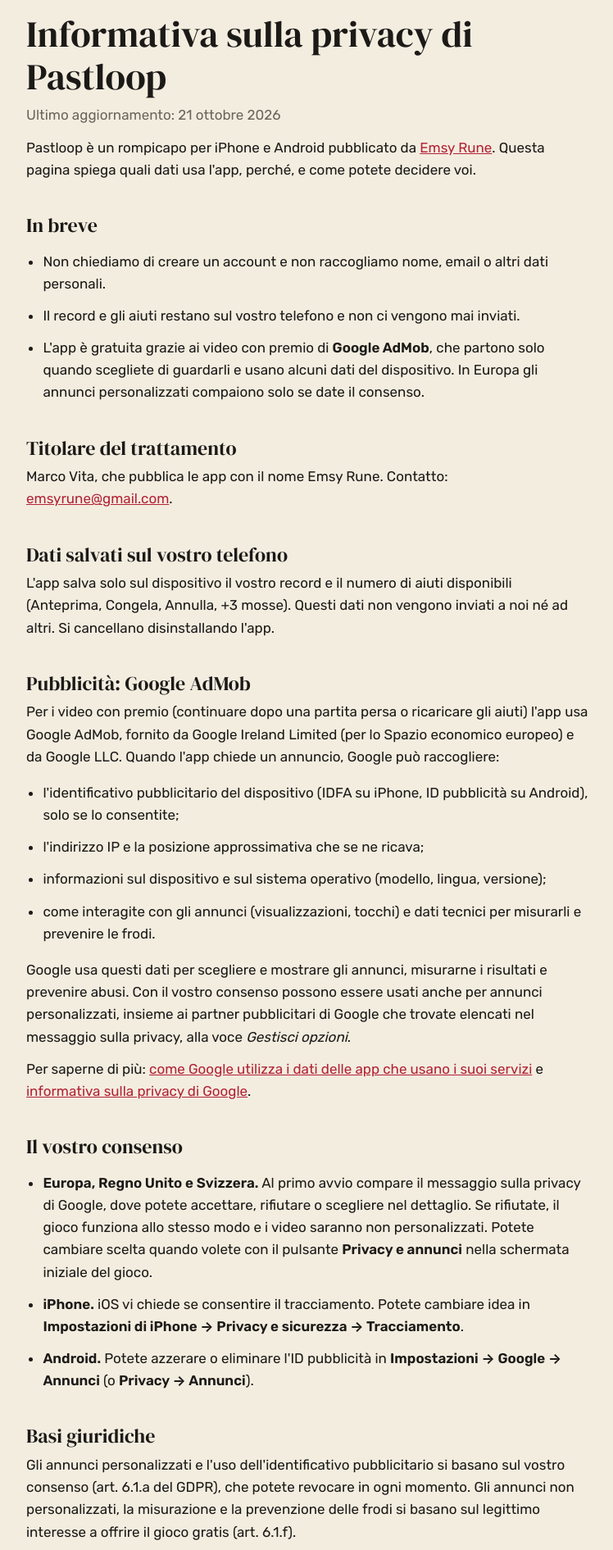
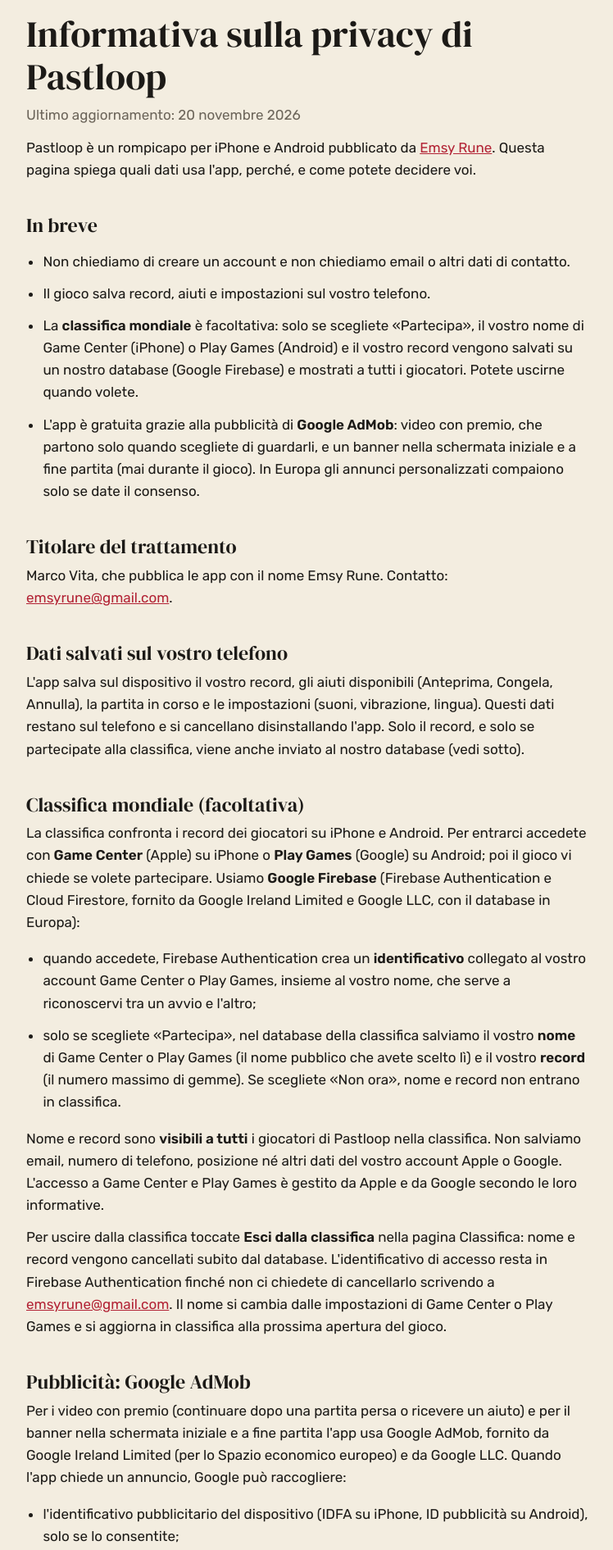
Before and after one commit to emsyrune/emsyrune.github.io, a plain HTML site: page pastloop/privacy/index.html in a window 1280 px wide. Shown: the part 80-1971 px from the top of the page at 82% size, without its empty margins (264-1012 px from the left). Drawn offline with Linux system fonts and the light colour scheme.

Commit message:
Pastloop privacy: global leaderboard (Firebase), banner, settings
Co-Authored-By: Claude Opus 5.5 <noreply@anthropic.com>

```diff
--- a/pastloop/privacy/index.html
+++ b/pastloop/privacy/index.html
@@ -11,25 +11,35 @@
   <main>
     <p class="lang"><a href="/pastloop/privacy/en/">English</a></p>
     <h1>Informativa sulla privacy di Pastloop</h1>
-    <p class="muted">Ultimo aggiornamento: 21 ottobre 2026</p>
+    <p class="muted">Ultimo aggiornamento: 20 novembre 2026</p>
 
     <p>Pastloop è un rompicapo per iPhone e Android pubblicato da <a href="/">Emsy Rune</a>. Questa pagina spiega quali dati usa l'app, perché, e come potete decidere voi.</p>
 
     <h2>In breve</h2>
     <ul>
-      <li>Non chiediamo di creare un account e non raccogliamo nome, email o altri dati personali.</li>
-      <li>Il record e gli aiuti restano sul vostro telefono e non ci vengono mai inviati.</li>
-      <li>L'app è gratuita grazie ai video con premio di <strong>Google AdMob</strong>, che partono solo quando scegliete di guardarli e usano alcuni dati del dispositivo. In Europa gli annunci personalizzati compaiono solo se date il consenso.</li>
+      <li>Non chiediamo di creare un account e non chiediamo email o altri dati di contatto.</li>
+      <li>Il gioco salva record, aiuti e impostazioni sul vostro telefono.</li>
+      <li>La <strong>classifica mondiale</strong> è facoltativa: solo se scegliete «Partecipa», il vostro nome di Game Center (iPhone) o Play Games (Android) e il vostro record vengono salvati su un nostro database (Google Firebase) e mostrati a tutti i giocatori. Potete uscirne quando volete.</li>
+      <li>L'app è gratuita grazie alla pubblicità di <strong>Google AdMob</strong>: video con premio, che partono solo quando scegliete di guardarli, e un banner nella schermata iniziale e a fine partita (mai durante il gioco). In Europa gli annunci personalizzati compaiono solo se date il consenso.</li>
     </ul>
 
     <h2>Titolare del trattamento</h2>
     <p>Marco Vita, che pubblica le app con il nome Emsy Rune. Contatto: <a href="mailto:emsyrune@gmail.com">emsyrune@gmail.com</a>.</p>
 
     <h2>Dati salvati sul vostro telefono</h2>
-    <p>L'app salva solo sul dispositivo il vostro record e il numero di aiuti disponibili (Anteprima, Congela, Annulla, +3 mosse). Questi dati non vengono inviati a noi né ad altri. Si cancellano disinstallando l'app.</p>
+    <p>L'app salva sul dispositivo il vostro record, gli aiuti disponibili (Anteprima, Congela, Annulla), la partita in corso e le impostazioni (suoni, vibrazione, lingua). Questi dati restano sul telefono e si cancellano disinstallando l'app. Solo il record, e solo se partecipate alla classifica, viene anche inviato al nostro database (vedi sotto).</p>
+
+    <h2>Classifica mondiale (facoltativa)</h2>
+    <p>La classifica confronta i record dei giocatori su iPhone e Android. Per entrarci accedete con <strong>Game Center</strong> (Apple) su iPhone o <strong>Play Games</strong> (Google) su Android; poi il gioco vi chiede se volete partecipare. Usiamo <strong>Google Firebase</strong> (Firebase Authentication e Cloud Firestore, fornito da Google Ireland Limited e Google LLC, con il database in Europa):</p>
+    <ul>
+      <li>quando accedete, Firebase Authentication crea un <strong>identificativo</strong> collegato al vostro account Game Center o Play Games, insieme al vostro nome, che serve a riconoscervi tra un avvio e l'altro;</li>
+      <li>solo se scegliete «Partecipa», nel database della classifica salviamo il vostro <strong>nome</strong> di Game Center o Play Games (il nome pubblico che avete scelto lì) e il vostro <strong>record</strong> (il numero massimo di gemme). Se scegliete «Non ora», nome e record non entrano in classifica.</li>
+    </ul>
+    <p>Nome e record sono <strong>visibili a tutti</strong> i giocatori di Pastloop nella classifica. Non salviamo email, numero di telefono, posizione né altri dati del vostro account Apple o Google. L'accesso a Game Center e Play Games è gestito da Apple e da Google secondo le loro informative.</p>
+    <p>Per uscire dalla classifica toccate <strong>Esci dalla classifica</strong> nella pagina Classifica: nome e record vengono cancellati subito dal database. L'identificativo di accesso resta in Firebase Authentication finché non ci chiedete di cancellarlo scrivendo a <a href="mailto:emsyrune@gmail.com">emsyrune@gmail.com</a>. Il nome si cambia dalle impostazioni di Game Center o Play Games e si aggiorna in classifica alla prossima apertura del gioco.</p>
 
     <h2>Pubblicità: Google AdMob</h2>
-    <p>Per i video con premio (continuare dopo una partita persa o ricaricare gli aiuti) l'app usa Google AdMob, fornito da Google Ireland Limited (per lo Spazio economico europeo) e da Google LLC. Quando l'app chiede un annuncio, Google può raccogliere:</p>
+    <p>Per i video con premio (continuare dopo una partita persa o ricevere un aiuto) e per il banner nella schermata iniziale e a fine partita l'app usa Google AdMob, fornito da Google Ireland Limited (per lo Spazio economico europeo) e da Google LLC. Quando l'app chiede un annuncio, Google può raccogliere:</p>
     <ul>
       <li>l'identificativo pubblicitario del dispositivo (IDFA su iPhone, ID pubblicità su Android), solo se lo consentite;</li>
       <li>l'indirizzo IP e la posizione approssimativa che se ne ricava;</li>
@@ -41,25 +51,25 @@
 
     <h2>Il vostro consenso</h2>
     <ul>
-      <li><strong>Europa, Regno Unito e Svizzera.</strong> Al primo avvio compare il messaggio sulla privacy di Google, dove potete accettare, rifiutare o scegliere nel dettaglio. Se rifiutate, il gioco funziona allo stesso modo e i video saranno non personalizzati. Potete cambiare scelta quando volete con il pulsante <strong>Privacy e annunci</strong> nella schermata iniziale del gioco.</li>
+      <li><strong>Europa, Regno Unito e Svizzera.</strong> Al primo avvio compare il messaggio sulla privacy di Google, dove potete accettare, rifiutare o scegliere nel dettaglio. Se rifiutate, il gioco funziona allo stesso modo e i video saranno non personalizzati. Potete cambiare scelta quando volete con il pulsante <strong>Privacy e annunci</strong> nelle <strong>Impostazioni</strong> del gioco (l'ingranaggio nella schermata iniziale).</li>
       <li><strong>iPhone.</strong> iOS vi chiede se consentire il tracciamento. Potete cambiare idea in <strong>Impostazioni di iPhone → Privacy e sicurezza → Tracciamento</strong>.</li>
       <li><strong>Android.</strong> Potete azzerare o eliminare l'ID pubblicità in <strong>Impostazioni → Google → Annunci</strong> (o <strong>Privacy → Annunci</strong>).</li>
     </ul>
 
     <h2>Basi giuridiche</h2>
-    <p>Gli annunci personalizzati e l'uso dell'identificativo pubblicitario si basano sul vostro consenso (art. 6.1.a del GDPR), che potete revocare in ogni momento. Gli annunci non personalizzati, la misurazione e la prevenzione delle frodi si basano sul legittimo interesse a offrire il gioco gratis (art. 6.1.f).</p>
+    <p>Gli annunci personalizzati e l'uso dell'identificativo pubblicitario si basano sul vostro consenso (art. 6.1.a del GDPR), che potete revocare in ogni momento. Gli annunci non personalizzati, la misurazione e la prevenzione delle frodi si basano sul legittimo interesse a offrire il gioco gratis (art. 6.1.f). La classifica si basa sul vostro consenso, dato scegliendo «Partecipa» (art. 6.1.a), che revocate uscendo dalla classifica.</p>
 
     <h2>Trasferimenti fuori dall'Unione europea</h2>
-    <p>Google può trattare i dati anche fuori dall'UE, per esempio negli Stati Uniti, con le garanzie previste dal GDPR (EU-US Data Privacy Framework e clausole contrattuali standard).</p>
+    <p>Google (per AdMob e Firebase) può trattare i dati anche fuori dall'UE, per esempio negli Stati Uniti, con le garanzie previste dal GDPR (EU-US Data Privacy Framework e clausole contrattuali standard).</p>
 
     <h2>Conservazione</h2>
-    <p>Noi non conserviamo dati personali. I dati sul telefono restano finché non disinstallate l'app. Per i dati raccolti da Google valgono i tempi indicati nella sua informativa.</p>
+    <p>Nome e record della classifica restano finché partecipate; uscendo dalla classifica vengono cancellati subito. L'identificativo di accesso resta finché non ci chiedete di cancellarlo. I dati sul telefono restano finché non disinstallate l'app. Per i dati raccolti da Google per la pubblicità valgono i tempi indicati nella sua informativa.</p>
 
     <h2>Minori</h2>
     <p>Pastloop non è pensato in modo specifico per i bambini e non raccogliamo consapevolmente dati di minori di 14 anni. Se pensate che sia successo, scriveteci.</p>
 
     <h2>I vostri diritti</h2>
-    <p>Potete chiedere accesso, rettifica, cancellazione, limitazione, opposizione e portabilità dei dati, e revocare il consenso. Poiché noi non conserviamo dati personali, per i dati pubblicitari potete rivolgervi direttamente a Google; per qualsiasi domanda scriveteci a <a href="mailto:emsyrune@gmail.com">emsyrune@gmail.com</a>. Potete anche presentare reclamo al <a href="https://www.garanteprivacy.it">Garante per la protezione dei dati personali</a>.</p>
+    <p>Potete chiedere accesso, rettifica, cancellazione, limitazione, opposizione e portabilità dei dati, e revocare il consenso. Per i dati della classifica potete uscirne dall'app o scriverci; per i dati pubblicitari potete rivolgervi direttamente a Google; per qualsiasi domanda scriveteci a <a href="mailto:emsyrune@gmail.com">emsyrune@gmail.com</a>. Potete anche presentare reclamo al <a href="https://www.garanteprivacy.it">Garante per la protezione dei dati personali</a>.</p>
 
     <h2>Modifiche</h2>
     <p>Se l'app cambierà il modo di usare i dati aggiorneremo questa pagina e la data in alto.</p>
```
Also changed, not shown: pastloop/privacy/en/index.html (+21 -11 lines).
